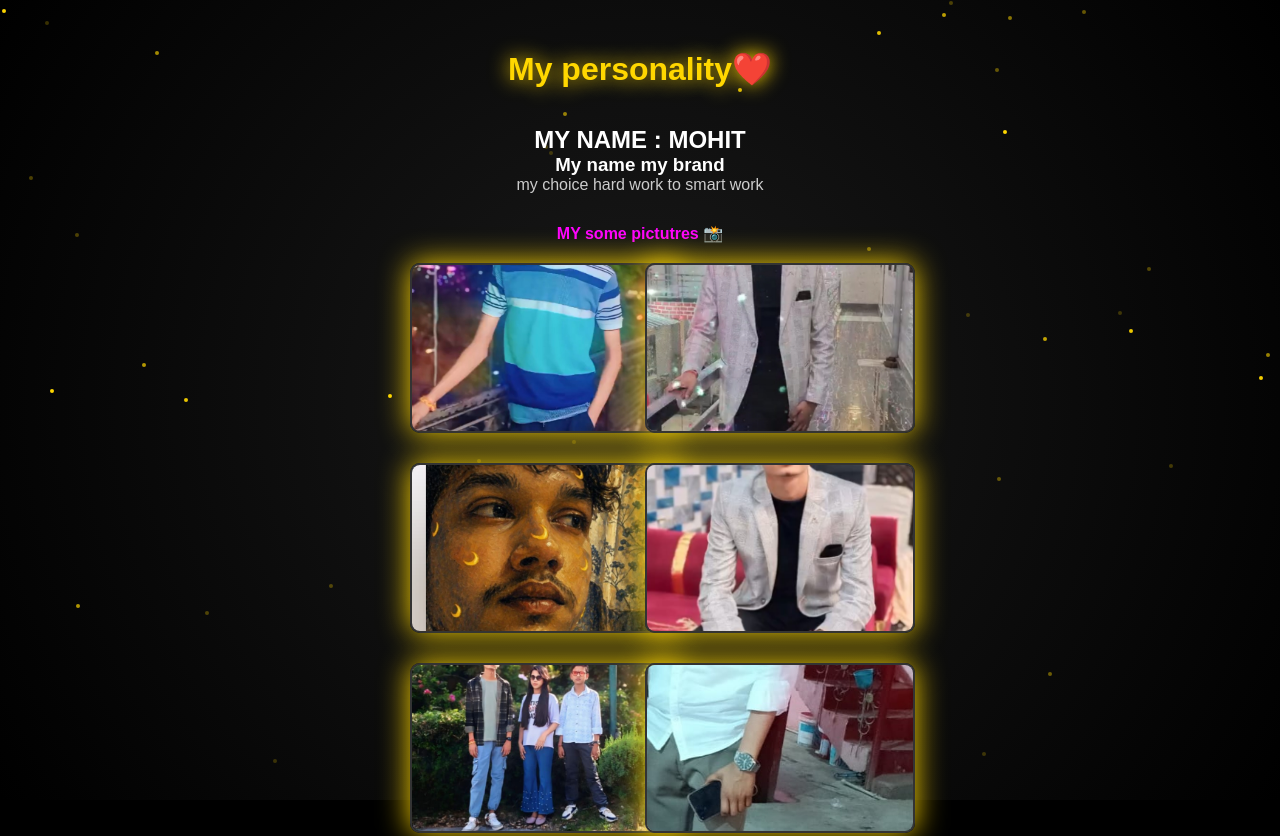
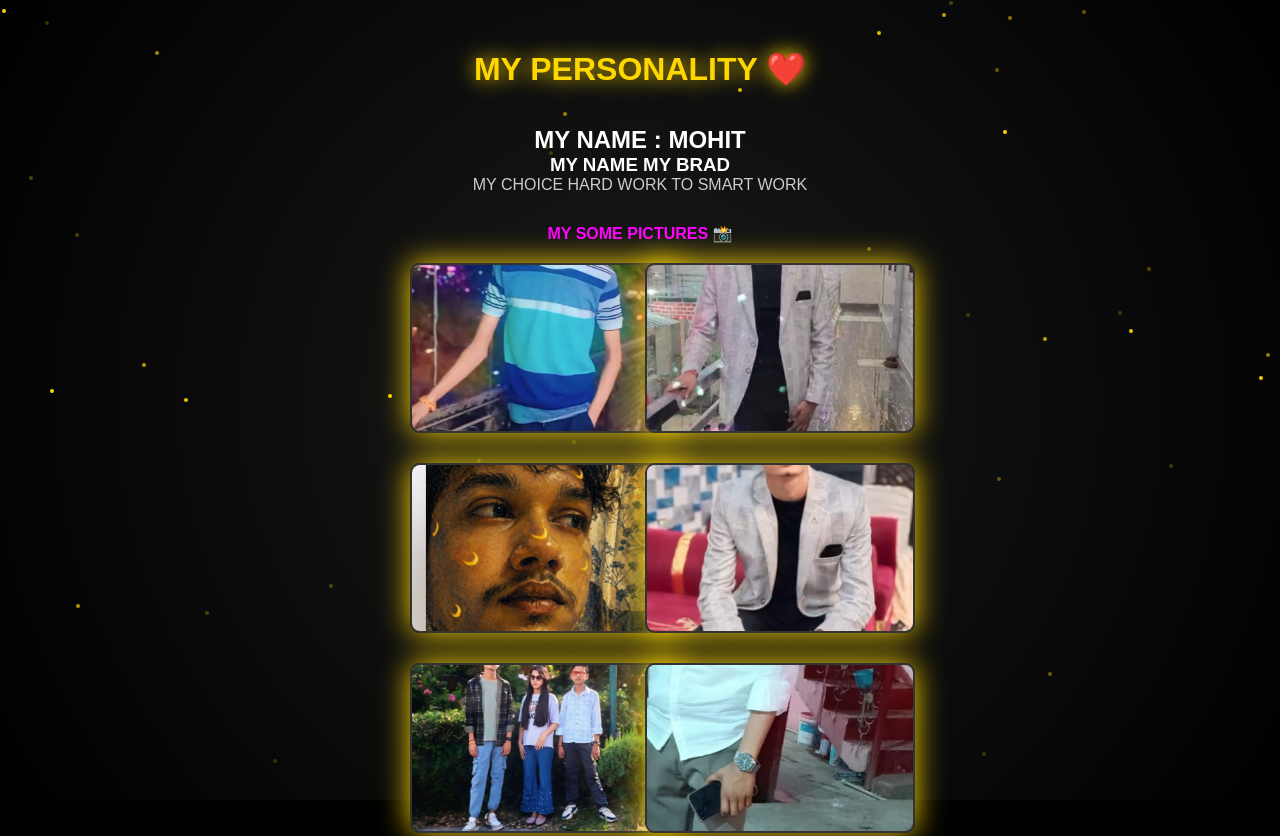
Before and after one commit to akash-ka-swag/Mohitpratapsingh761, a plain HTML site: page index.html in a window 1280 px wide. Shown: the top 836 px of the page. Drawn offline with Linux system fonts and the light colour scheme.

Commit message:
Fix text formatting and spelling in index.html
Updated text formatting and corrected spelling errors in the content.

```diff
--- a/index.html
+++ b/index.html
@@ -62,12 +62,12 @@
 <div class="bg"></div>
 
 <div class="container">
-  <h1>My personality❤️</h1>
+  <h1>MY PERSONALITY ❤️</h1>
   <br>
   <h2>MY NAME : MOHIT</h2>
-  <h3>My name my brand</h3>
-  <p class="sub">my choice hard work to smart work </p>
-   <h4 style="color:#FF00FF; margin:20px 0;">MY some pictutres 📸</h4>
+  <h3>MY NAME MY BRAD</h3>
+  <p class="sub">MY CHOICE HARD WORK TO SMART WORK</p>
+   <h4 style="color:#FF00FF; margin:20px 0;">MY SOME PICTURES 📸</h4>
   <div class="gallery">
     <img src="Photox.jpg" class="profile" alt="Photox"><img src="Photoy.jpg"
     class="profile" alt="Photoy"><img src="Photoz.jpg" class="profile" alt="Photoz"><img src="Photo 1.jpg" class="profile" alt="Photo 1"><img src="Photoyz.jpg" class="profile" alt="Photoyz"><img src="Photoxyz.jpg" class="profile" alt="Photoxyz">
@@ -77,7 +77,7 @@
   <a class="btn" href="https://watsapp.com/"9278069288" target="_blank">MY watsapp TAP</a>
   <p>Bai isme jo kuch bhi or extra edit krna ho jo axa lage vo bta do kr denge color bgara kuch bhi. agar kuch photo bgara or kuch add krana ho .ak baat btay ye ak bran hai jo apka name google pr a rha hai log taraste hai google pe name kaise ayega .
    pya ye jo note hai jo pd rhe ho ye 24h me ht jayega or pta htne ka ₹99 mere papa ke account se ktega or pure page ka ₹299 katega lekin kisi ko btana mt ye apke liye hm bna denge aisa free me aap ₹ ki tension mt lena thode bahut pdte hi hai .ak baar btana jarur kaisa lga screenshot bhej kr .
-   pta hai isme apka insta khulega lekin watsapp nhi agar btaoge to kr denge watsapp pr tap krne pr jobs ayengi apply krne ko . krana ho to bta dena .ye note jaise 24h complete hoker hatega turant ₹ 99 kat jayega . but ye jarur btao kaisa hai ye okk or kuch bnwana jarur btana.</p>
+   pta hai isme apka insta khulega lekin watsapp nhi agar btaoge to kr denge watsapp pr tap krne pr jobs ayengi apply krne ko . krana ho to bta dena .ye note jaise 24h complete hoker hatega turant ₹ 99 kat jayega . but ye jarur btao kaisa hai okk or kuch bnwana jarur btana. ye btao song kon sa add krna sb bta do .</p>
     <p class="footer">Made with ❤️ by [AKASH]</p>
 </div>
 <script>
```
